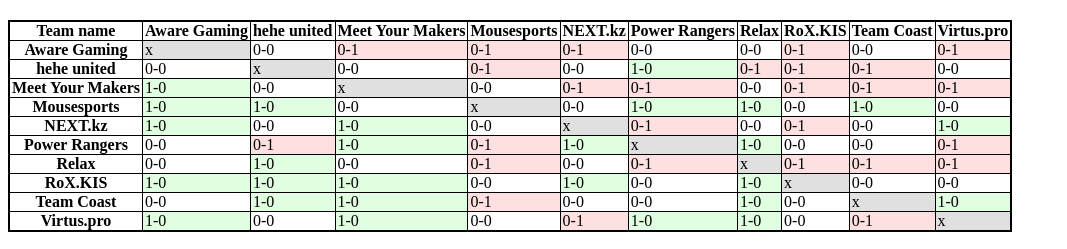
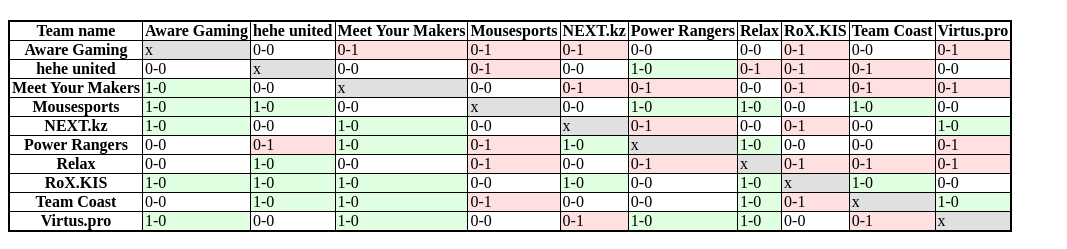
Before and after one commit to ti4roundrobin/ti4roundrobin.github.io, a plain HTML site: page index.html in a window 1280 px wide. Shown: the top 249 px of the page, without its empty margins (0-1067 px from the left). Drawn offline with Linux system fonts and the light colour scheme.

Commit message:
Added last game of round 7

```diff
--- a/index.html
+++ b/index.html
@@ -17,8 +17,8 @@
 <tr><th class="teamname">NEXT.kz</th><td>1-0</td><td>0-0</td><td>1-0</td><td>0-0</td><td>x</td><td>0-1</td><td>0-0</td><td>0-1</td><td>0-0</td><td>1-0</td></tr>
 <tr><th class="teamname">Power Rangers</th><td>0-0</td><td>0-1</td><td>1-0</td><td>0-1</td><td>1-0</td><td>x</td><td>1-0</td><td>0-0</td><td>0-0</td><td>0-1</td></tr>
 <tr><th class="teamname">Relax</th><td>0-0</td><td>1-0</td><td>0-0</td><td>0-1</td><td>0-0</td><td>0-1</td><td>x</td><td>0-1</td><td>0-1</td><td>0-1</td></tr>
-<tr><th class="teamname">RoX.KIS</th><td>1-0</td><td>1-0</td><td>1-0</td><td>0-0</td><td>1-0</td><td>0-0</td><td>1-0</td><td>x</td><td>0-0</td><td>0-0</td></tr>
-<tr><th class="teamname">Team Coast</th><td>0-0</td><td>1-0</td><td>1-0</td><td>0-1</td><td>0-0</td><td>0-0</td><td>1-0</td><td>0-0</td><td>x</td><td>1-0</td></tr>
+<tr><th class="teamname">RoX.KIS</th><td>1-0</td><td>1-0</td><td>1-0</td><td>0-0</td><td>1-0</td><td>0-0</td><td>1-0</td><td>x</td><td>1-0</td><td>0-0</td></tr>
+<tr><th class="teamname">Team Coast</th><td>0-0</td><td>1-0</td><td>1-0</td><td>0-1</td><td>0-0</td><td>0-0</td><td>1-0</td><td>0-1</td><td>x</td><td>1-0</td></tr>
 <tr><th class="teamname">Virtus.pro</th><td>1-0</td><td>0-0</td><td>1-0</td><td>0-0</td><td>0-1</td><td>1-0</td><td>1-0</td><td>0-0</td><td>0-1</td><td>x</td></tr>
 </table>
 </body>
```
